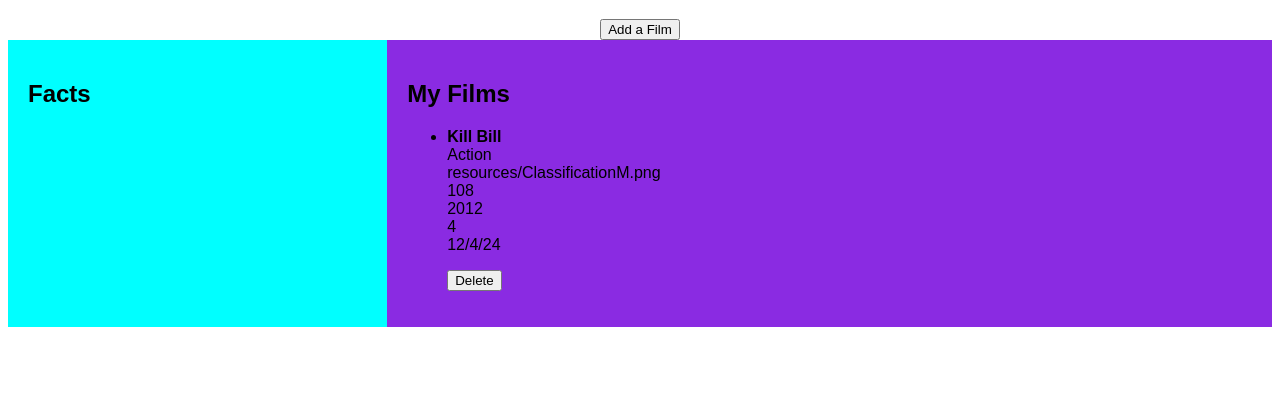
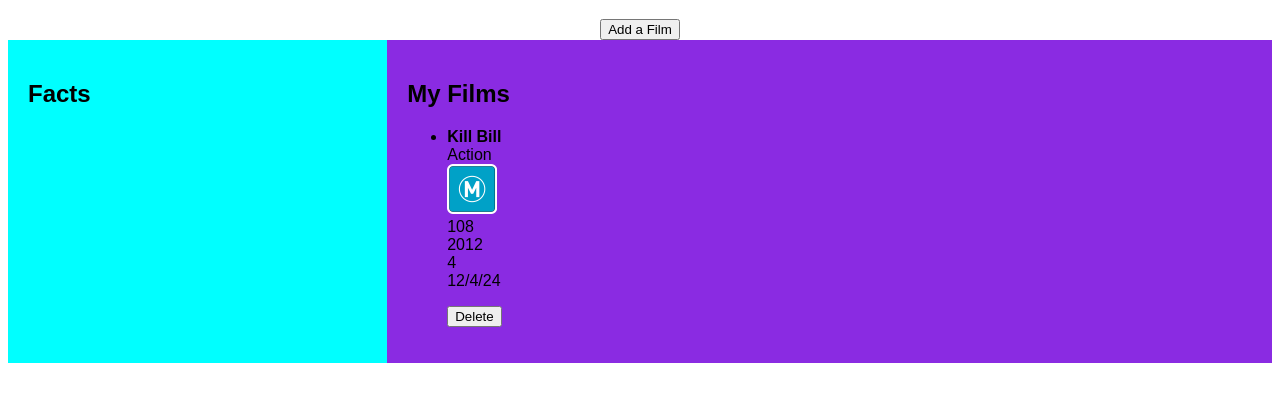
Before and after one commit to oxyesthesia/oxyesthesia.github.io, a plain HTML site: page index.html in a window 1280 px wide. Shown: the part 61-462 px from the top of the page. Drawn offline with Linux system fonts and the light colour scheme.

Commit message:
Pictures and Logic

```diff
--- a/script.js
+++ b/script.js
@@ -19,7 +19,7 @@ form.addEventListener("submit", function(event) {
 function displayFilm(film) {
   let item = document.createElement("li");
   item.setAttribute("data-id", film.id);
-  item.innerHTML =`<p><strong>${film.name}</strong><br>${film.genre}<br>${film.rating}<br>${film.length}<br>${film.release}<br>${film.score}<br>${film.watch}</p>`;
+  item.innerHTML =`<p><strong>${film.name}</strong><br>${film.genre}<br><img class="classification" src=${film.rating}><br>${film.length}<br>${film.release}<br>${film.score}<br>${film.watch}</p>`;
   filmlist.appendChild(item);
   form.reset();
   // Setup delete button DOM elements
@@ -80,6 +80,3 @@ function addFilm(name, genre, rating, length, release, score, watch) {
 }
 
 addFilm("Kill Bill", "Action", "M", 108, 2012, 4, "12/4/24");
-// localStorage.setItem('filmList', JSON.stringify(filmList));
-// console.log(filmList);
-// updateList();
--- a/style.css
+++ b/style.css
@@ -10,6 +10,10 @@ html {
 
 * {
   box-sizing: border-box;
+}
+
+.classification {
+  max-width: 50px;
 }
 
 .container {
```
Also changed, not shown: resources/ClassificationE.png (added), resources/ClassificationG.png (added), resources/ClassificationM.png (added), resources/ClassificationMA15+.png (added), resources/ClassificationPG.png (added), resources/ClassificationR18+.png (added), resources/ClassificationX18+.png (added).
